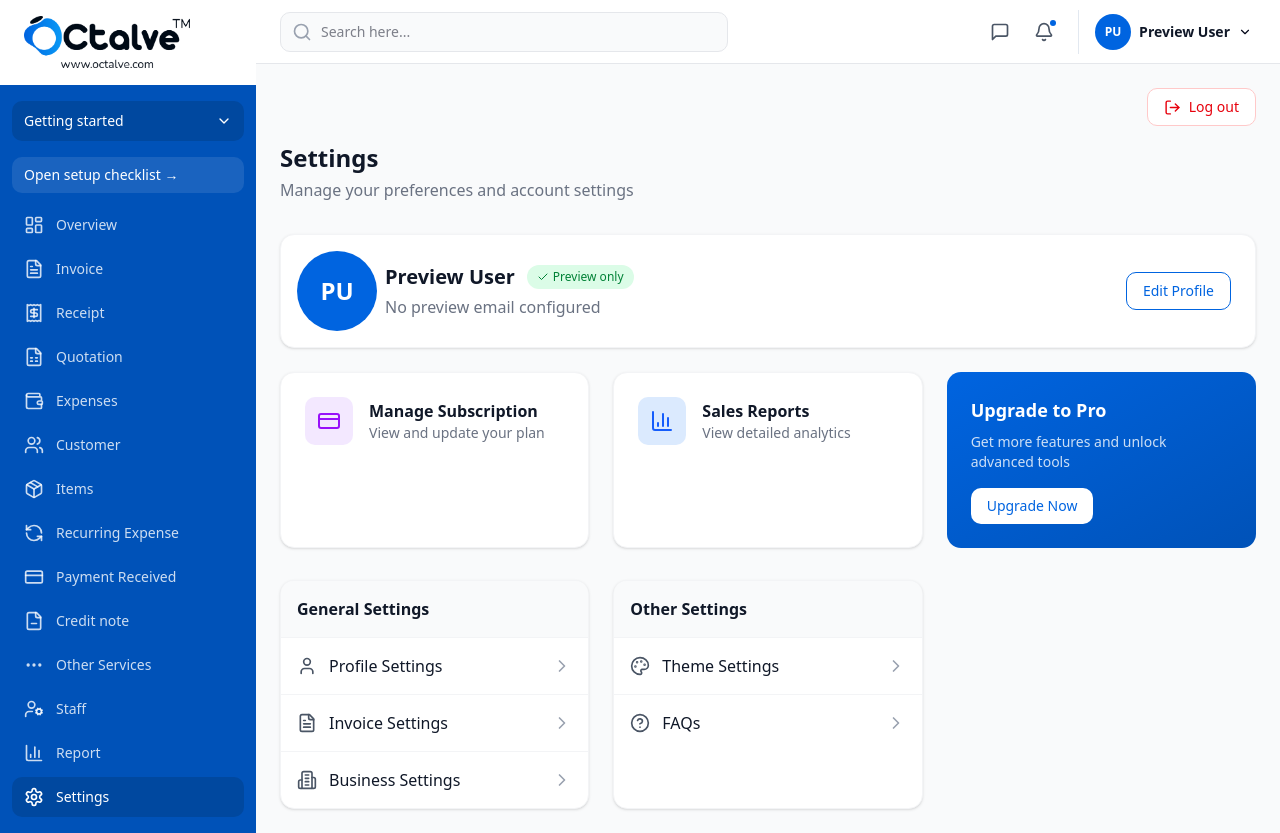
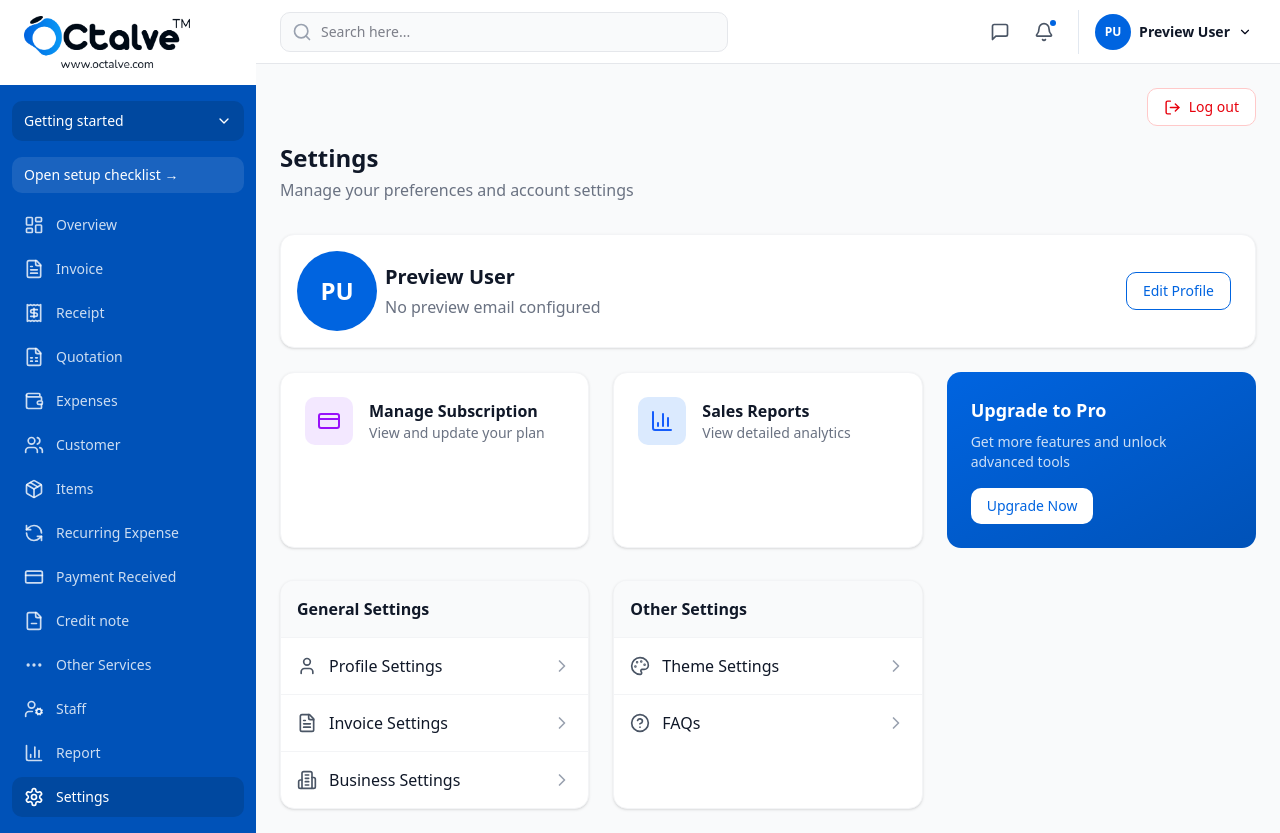
Before and after one commit to octalve-core/octalve-invoice, a Next.js app: page /dashboard/settings in a window 1280 px wide. Built offline with nearby package versions, Linux system fonts and the light colour scheme.

Commit message:
fix(phase-0h): make desktop Edit Profile navigate and remove redundant profile demo badges

```diff
--- a/app/(dashboard)/dashboard/settings/page.tsx
+++ b/app/(dashboard)/dashboard/settings/page.tsx
@@ -74,10 +74,7 @@ export default function SettingsPage() {
                   <p className="font-semibold text-gray-900">
                     {user.fullName||"Preview User"}
                   </p>
-                  <span className="px-2 py-0.5 text-xs font-medium bg-green-100 text-green-700 rounded-full flex items-center gap-1">
-                    <Check className="w-3 h-3" />
-                    Preview only
-                  </span>
+
                 </div>
                 <p className="text-sm text-gray-500">{user.email||"No preview email configured"}</p>
               </div>
@@ -189,17 +186,14 @@ export default function SettingsPage() {
                     <h2 className="text-xl font-semibold text-gray-900">
                       {user.fullName||"Preview User"}
                     </h2>
-                    <span className="px-2.5 py-1 text-xs font-medium bg-green-100 text-green-700 rounded-full flex items-center gap-1">
-                      <Check className="w-3 h-3" />
-                      Preview only
-                    </span>
+
                   </div>
                   <p className="text-gray-500 mt-1">{user.email||"No preview email configured"}</p>
                 </div>
               </div>
-              <button className="px-4 py-2 text-sm font-medium text-[#0064E0] border border-[#0064E0] rounded-lg hover:bg-green-50 transition-colors">
+              <Link href="/dashboard/settings/profile" className="px-4 py-2 text-sm font-medium text-[#0064E0] border border-[#0064E0] rounded-lg hover:bg-blue-50 transition-colors">
                 Edit Profile
-              </button>
+              </Link>
             </div>
           </div>
 
```
